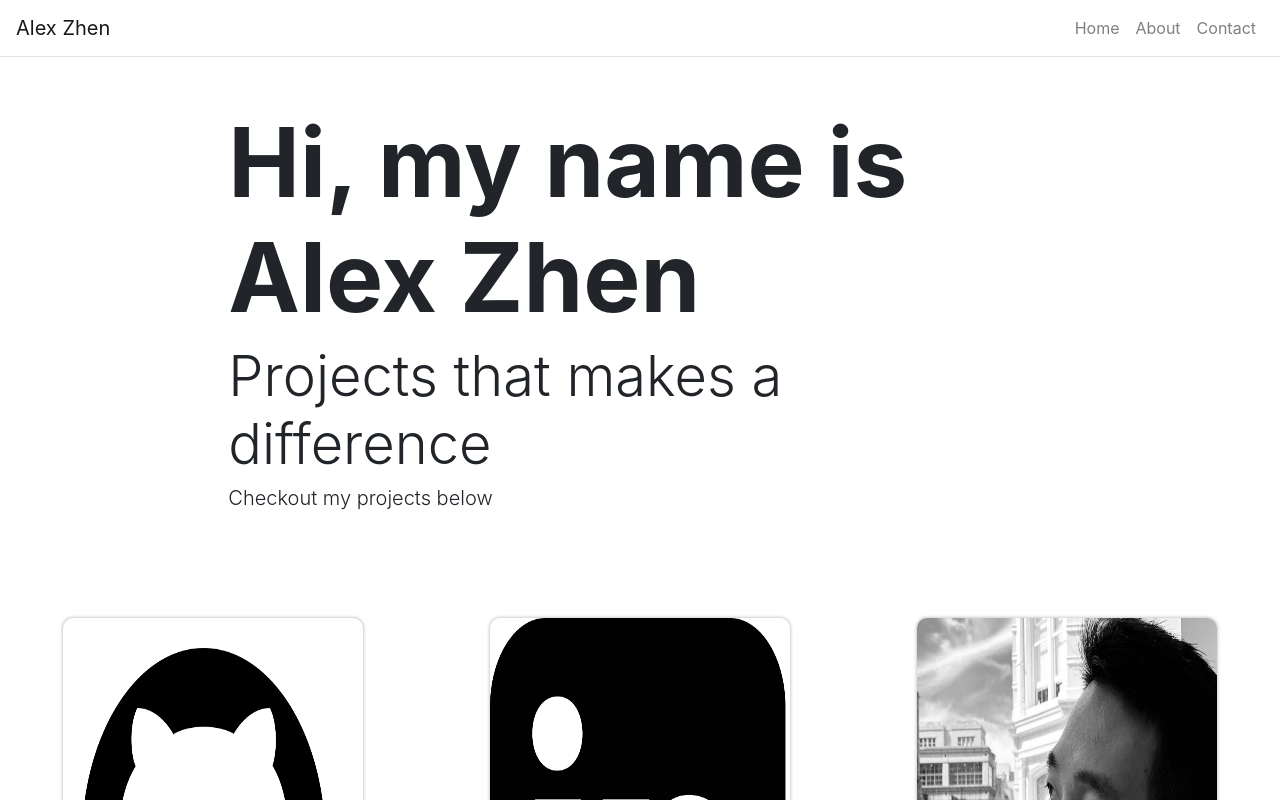
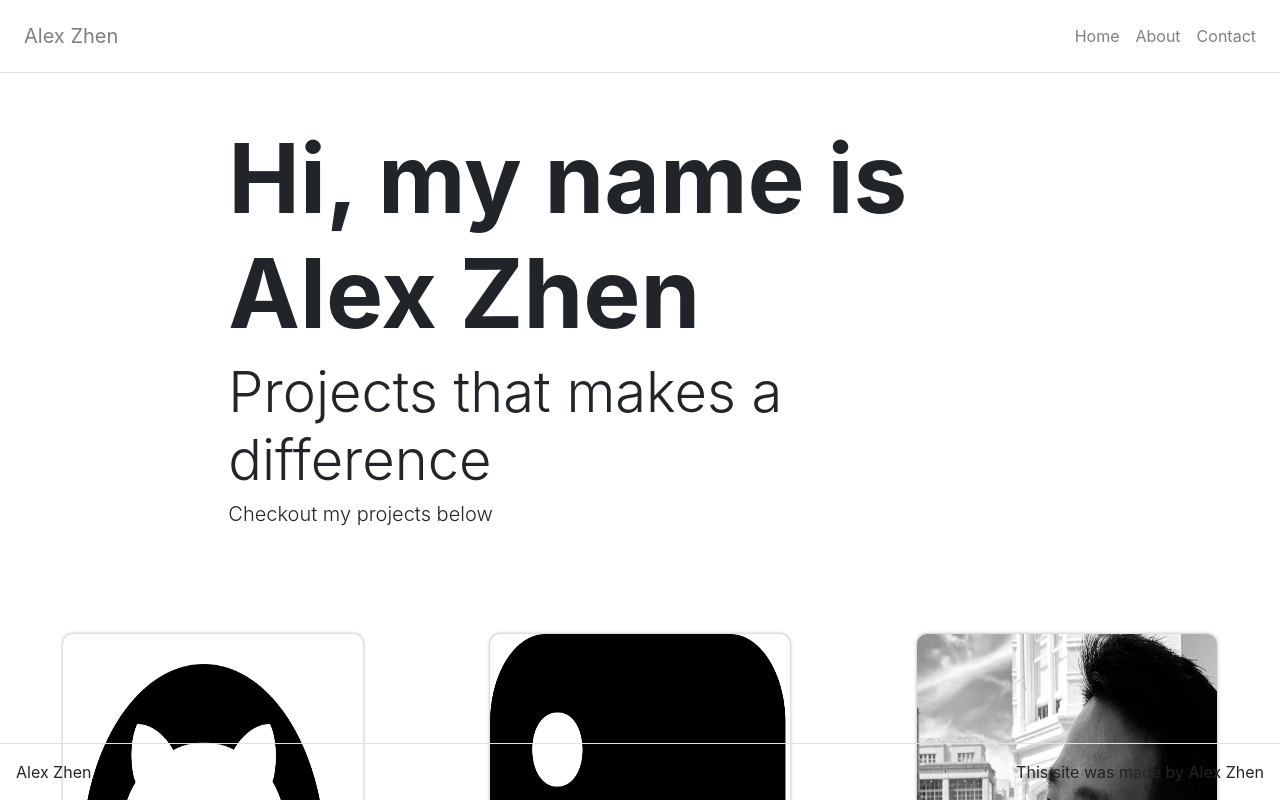
Before and after one commit to alexzhen93/Personal-Porfolio-, a React (Create React App) app: page / in a window 1280 px wide. Shown: the top 800 px of the page. Built offline with nearby package versions, Linux system fonts and the light colour scheme.

Commit message:
Footer fixed

```diff
--- a/package.json
+++ b/package.json
@@ -12,6 +12,7 @@
     "react": "^16.13.1",
     "react-bootstrap": "^1.0.1",
     "react-dom": "^16.13.1",
+    "react-https-redirect": "^1.1.0",
     "react-router-dom": "^5.2.0",
     "react-scripts": "3.4.1",
     "react-spring": "^8.0.27"
--- a/src/App.js
+++ b/src/App.js
@@ -39,7 +39,11 @@ class App extends React.Component {
       <Router>
         <Container className="p-0" fluid={true}>
           <Navbar className="border-bottom" bg="transparent" expand="lg">
-            <Navbar.Brand>Alex Zhen</Navbar.Brand>
+            <Navbar.Brand>
+              <Nav className="ml-auto">
+              <Link className="nav-link" to="/">Alex Zhen</Link>
+              </Nav>
+              </Navbar.Brand>
             <Navbar.Toggle classname="border-0" aria-controls="navbar-toggle"/>
             <Navbar.Collapse id="navbar-toggle">
               <Nav className="ml-auto">
--- a/src/components/Carousel.js
+++ b/src/components/Carousel.js
@@ -7,6 +7,7 @@ import Card from '../components/Card';
 import GitHub from '../assets/images/GitHub.png';
 import LinkedIn from '../assets/images/LinkedIn.png';
 import Alex from '../assets/images/Alex.png';
+import Resume from '../assets/pdfs/Resume.pdf';
 
 
 
@@ -34,10 +35,10 @@ class Carousel extends React.Component {
                 },
                 {
                     id: 2,
-                    title: 'GitHub',
-                    subTitle: 'Personal and School Projects',
+                    title: 'Personal Resume',
+                    subTitle: 'Resume of all my work and personal experiences',
                     imgSrc: Alex,
-                    link: 'https://github.com/alexzhen93',
+                    link: Resume,
                     selected: false
                 },
             ]
--- a/src/index.css
+++ b/src/index.css
@@ -5,6 +5,12 @@ body {
     sans-serif;
   -webkit-font-smoothing: antialiased;
   -moz-osx-font-smoothing: grayscale;
+}
+
+footer {
+  position: absolute;
+  bottom: 0;
+  width: 100%;
 }
 
 code {
--- a/src/pages/ContactPage.js
+++ b/src/pages/ContactPage.js
@@ -52,7 +52,7 @@ class ContactPage extends React.Component {
 
                         <Form.Group>
                             <Form.Label htmlFor="email">Email</Form.Label>
-                            <Form.Control id="email" name="email" type="email" value={this.state.email} onChange={this.handleChange} />
+                            <Form.Control className="validate" id="email" name="email" type="email" value={this.state.email} onChange={this.handleChange} />
                         </Form.Group>
 
                         <Form.Group>
```
Also changed, not shown: 2 other files (tests, documents, lock files or other folders).
